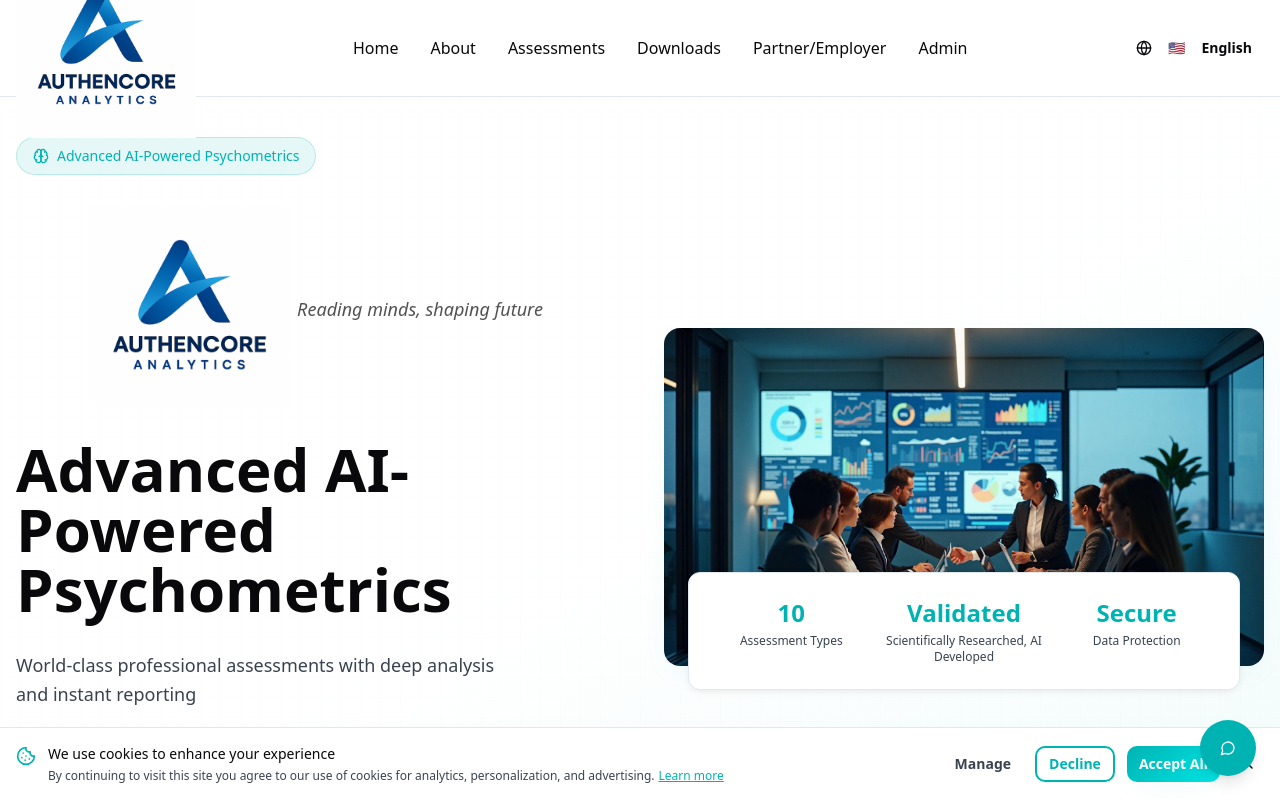
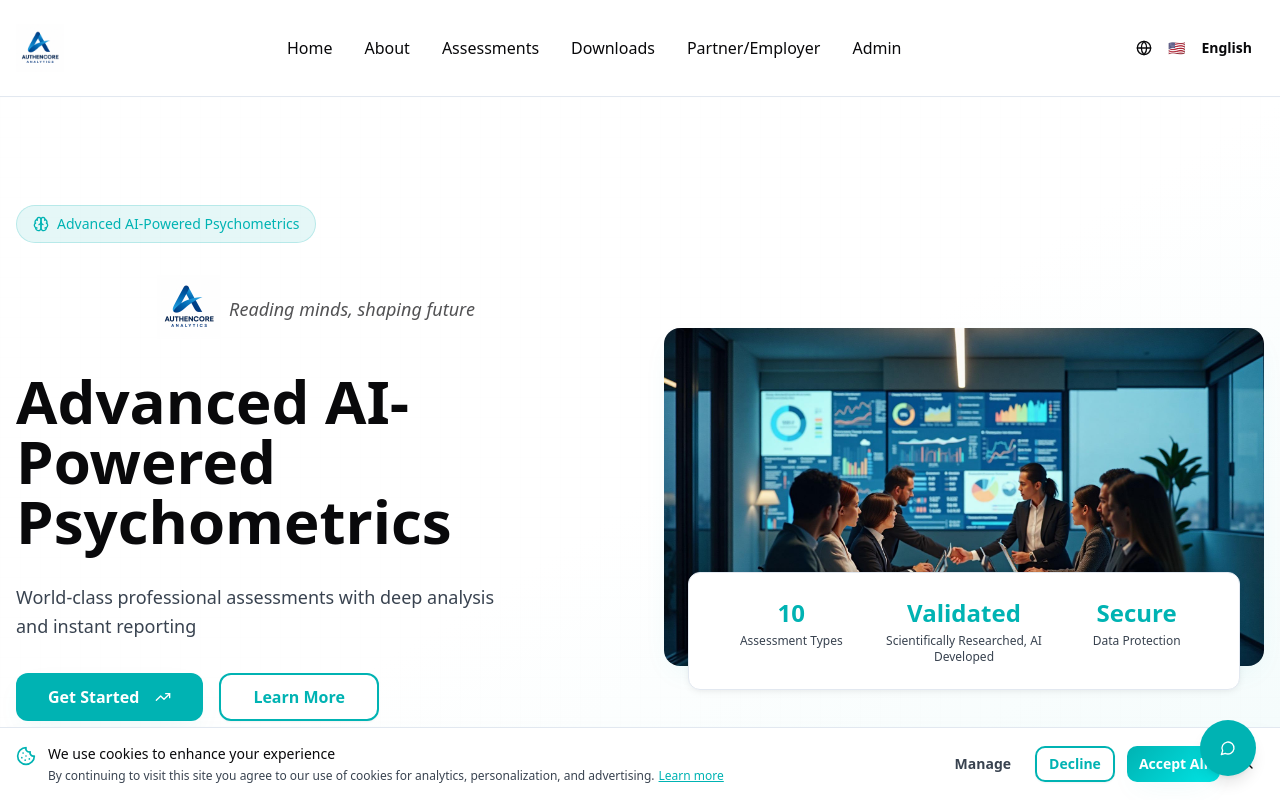
Before and after one commit to mantoun59/Authencore-Analytics-, a React (Vite) app: page / in a window 1280 px wide. Shown: the top 800 px of the page. Built offline with nearby package versions, Linux system fonts and the light colour scheme.

Commit message:
Fix navbar logo size
Adjust the logo size in the navbar to prevent it from surpassing the navbar's boundaries.

```diff
--- a/src/components/LogoDisplay.tsx
+++ b/src/components/LogoDisplay.tsx
@@ -14,11 +14,11 @@ const LogoDisplay: React.FC<LogoDisplayProps> = ({
 }) => {
   const { selectedLogo } = useLogo();
 
-  // Size mapping for images - updated for header
+  // Size mapping for images - adjusted for navbar height (h-24 = 96px)
   const sizeClasses = {
-    sm: 'h-12 w-auto max-w-[120px]',
-    md: 'w-[180px] h-auto',
-    lg: 'w-[200px] h-auto'
+    sm: 'h-8 w-auto max-w-[100px]', // 32px height for mobile
+    md: 'h-12 w-auto max-w-[140px]', // 48px height for desktop
+    lg: 'h-16 w-auto max-w-[180px]' // 64px height for large displays
   };
 
   return (
```
